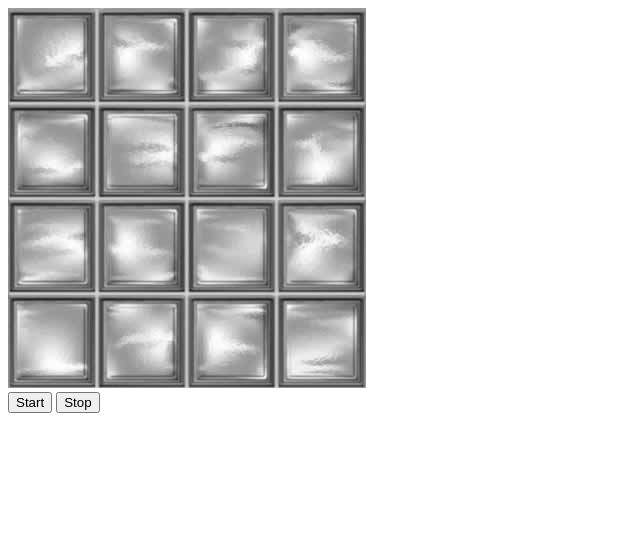
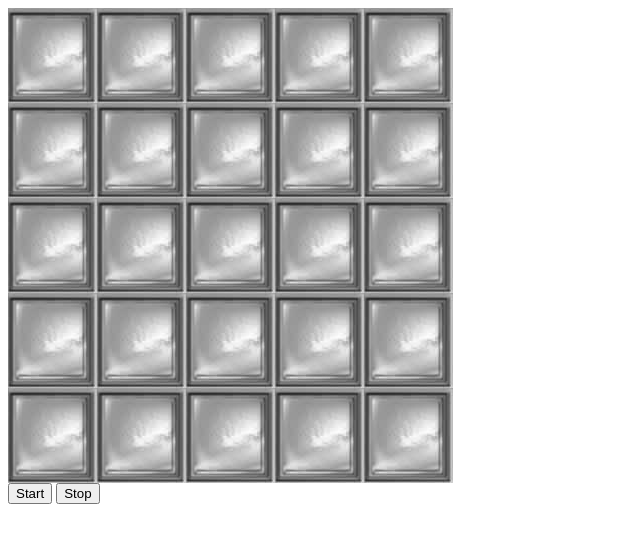
Before and after one commit to LaunchCode-Education-Archived/virtual-led-wall, a plain HTML site: page examples/basic.html in a window 1280 px wide. Shown: the whole page, without its empty margins (0-640 px from the left). Drawn offline with Linux system fonts and the light colour scheme.

Commit message:
Create examples folder; implement dynamic wall size

```diff
--- a/css/site.css
+++ b/css/site.css
@@ -1,12 +1,14 @@
 #wall {
 	position: relative;
+	background: transparent url('../images/block.jpg') repeat;
 }
 
 #overlays {
 	position: absolute;
 	top: 0;
 	left: 0;
-	width: 358px;
+	width: 100%;
+	height: 100%;
 }
 
 .block-overlay {
--- a/index.html
+++ b/examples/basic.html
@@ -5,33 +5,13 @@
 	<meta name="viewport" content="width=device-width, initial-scale=1">
   <title>Virtual LED Wall</title>
 
-	<link rel="stylesheet" href="css/site.css">
+	<link rel="stylesheet" href="../css/site.css">
 
 </head>
 <body>
 
 	<div id="wall">
-
-		<img src="images/blocks4x4.jpg">
-
-		<div id="overlays">
-				<div class="block-overlay"></div>
-				<div class="block-overlay"></div>
-				<div class="block-overlay"></div>
-				<div class="block-overlay"></div>
-				<div class="block-overlay"></div>
-				<div class="block-overlay"></div>
-				<div class="block-overlay"></div>
-				<div class="block-overlay"></div>
-				<div class="block-overlay"></div>
-				<div class="block-overlay"></div>
-				<div class="block-overlay"></div>
-				<div class="block-overlay"></div>
-				<div class="block-overlay"></div>
-				<div class="block-overlay"></div>
-				<div class="block-overlay"></div>
-				<div class="block-overlay"></div>
-		</div>
+		<div id="overlays"></div>
 	</div>
 
 	<div id="buttons">
@@ -39,9 +19,14 @@
 		<button id="stop" onclick="running=false;">Stop</button>
 	</div>
 
-	<script type="text/javascript" src="js/controller.js"></script>
+	<script type="text/javascript" src="../js/controller.js"></script>
 
 	<script type="text/javascript">
+
+	var wallWidth = 5;
+	var wallHeight = 5;
+
+	buildWall(wallWidth, wallHeight);
 
 	var running = false;
 
@@ -55,7 +40,7 @@
 		setColor(locX, locY, colors[colorIdx]);
 
 		// if we haven't reached the end of a row, move right one block
-		if (locX < 4) {
+		if (locX < wallWidth) {
 			locX++;
 		}
 		// we've reached the end of a row, so move to next row
@@ -63,7 +48,7 @@
 			locX = 1;
 
 			// if we haven't reached the last row, move down one row
-			if (locY < 4) {
+			if (locY < wallHeight) {
 				locY++;
 			}
 			// we've reached the last row, so go back to the first row
--- a/js/controller.js
+++ b/js/controller.js
@@ -1,4 +1,22 @@
-var wallDimensions = {x: 4, y: 4};
+var wallDimensions = {x: 0, y: 0};
+
+function buildWall(x, y) {
+	wallDimensions.x = x;
+	wallDimensions.y = y;
+
+	var wall = document.querySelector("#wall");
+	wall.setAttribute("style", "width:" + (x * 89) + "px;height:" + (y * 95) + "px;");
+
+	var html = "";
+	for (var i=0; i<x*y; i++) {
+		html += '<div class="block-overlay"></div>';
+	}
+
+	var overlayContainer = wall.querySelector("#overlays");
+
+	overlayContainer.innerHTML = html;
+
+}
 
 // Set the color of the block at coordinates x,y
 function setColor(x, y, color) {
@@ -8,10 +26,10 @@ function setColor(x, y, color) {
 	}
 
 	// calculate which child of the container the block is
-	var childNum = x + (4 - y) * 4;
+	var childNum = x + (wallDimensions.y - y) * wallDimensions.x;
 
 	// fetch the block
-	var block = document.querySelector("#overlays .block-overlay:nth-child(" + childNum + ")");
+	var block = document.querySelector("#wall .block-overlay:nth-child(" + childNum + ")");
 
 	// set the background-color propery using inline styles
 	if (block) {
@@ -28,7 +46,7 @@ function clear() {
 
 		// loop across a column
 		for (var j = 0; j < wallDimensions.x; j++) {
-			setColor(x + 1, y + 1, "");
+			setColor(j + 1, i + 1, "");
 		}
 	}
 }
```
Also changed, not shown: examples/template.html (added, +53 -0 lines), images/block.jpg (added), 1 other file.
